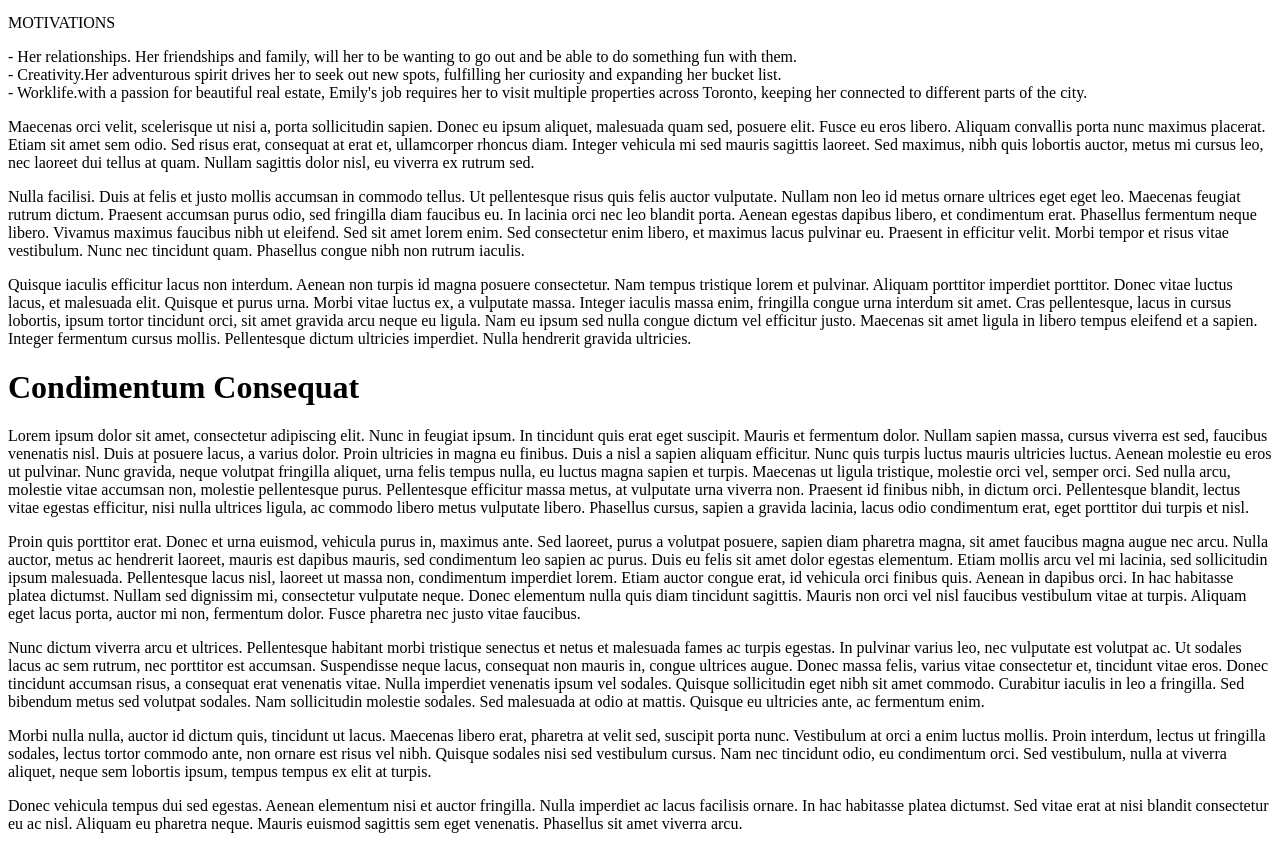
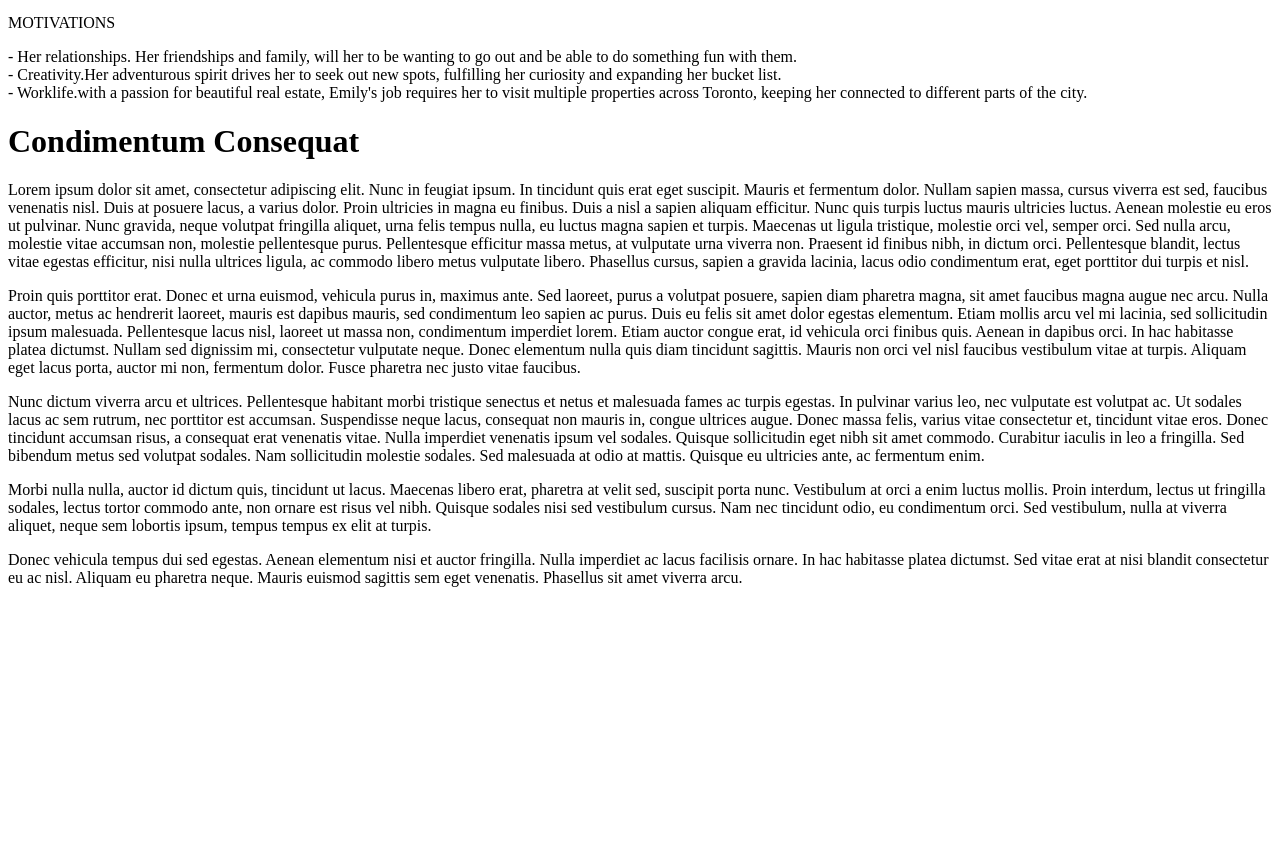
Before and after one commit to bstephann/stanssme, a plain HTML site: page index.html in a window 1280 px wide. Shown: the part 1484-2333 px from the top of the page. After the commit the page ends 2087 px from the top, so only its background shows below. Drawn offline with Linux system fonts and the light colour scheme.

Commit message:
Update index.html

```diff
--- a/index.html
+++ b/index.html
@@ -102,24 +102,7 @@ to give an example of a software that you personally used that you think was des
 
 
 
-   <p>Maecenas orci velit, scelerisque ut nisi a, porta sollicitudin sapien. Donec eu ipsum aliquet, malesuada quam sed,
-    posuere elit. Fusce eu eros libero. Aliquam convallis porta nunc maximus placerat. Etiam sit amet sem odio. Sed
-    risus erat, consequat at erat et, ullamcorper rhoncus diam. Integer vehicula mi sed mauris sagittis laoreet. Sed
-    maximus, nibh quis lobortis auctor, metus mi cursus leo, nec laoreet dui tellus at quam. Nullam sagittis dolor nisl,
-    eu viverra ex rutrum sed.</p>
-  <p>Nulla facilisi. Duis at felis et justo mollis accumsan in commodo tellus. Ut pellentesque risus quis felis auctor
-    vulputate. Nullam non leo id metus ornare ultrices eget eget leo. Maecenas feugiat rutrum dictum. Praesent accumsan
-    purus odio, sed fringilla diam faucibus eu. In lacinia orci nec leo blandit porta. Aenean egestas dapibus libero, et
-    condimentum erat. Phasellus fermentum neque libero. Vivamus maximus faucibus nibh ut eleifend. Sed sit amet lorem
-    enim. Sed consectetur enim libero, et maximus lacus pulvinar eu. Praesent in efficitur velit. Morbi tempor et risus
-    vitae vestibulum. Nunc nec tincidunt quam. Phasellus congue nibh non rutrum iaculis.</p>
-  <p>Quisque iaculis efficitur lacus non interdum. Aenean non turpis id magna posuere consectetur. Nam tempus tristique
-    lorem et pulvinar. Aliquam porttitor imperdiet porttitor. Donec vitae luctus lacus, et malesuada elit. Quisque et
-    purus urna. Morbi vitae luctus ex, a vulputate massa. Integer iaculis massa enim, fringilla congue urna interdum sit
-    amet. Cras pellentesque, lacus in cursus lobortis, ipsum tortor tincidunt orci, sit amet gravida arcu neque eu
-    ligula. Nam eu ipsum sed nulla congue dictum vel efficitur justo. Maecenas sit amet ligula in libero tempus eleifend
-    et a sapien. Integer fermentum cursus mollis. Pellentesque dictum ultricies imperdiet. Nulla hendrerit gravida
-    ultricies.</p>
+
   <h1>Condimentum Consequat</h1>
   <p>Lorem ipsum dolor sit amet, consectetur adipiscing elit. Nunc in feugiat ipsum. In tincidunt quis erat eget
     suscipit. Mauris et fermentum dolor. Nullam sapien massa, cursus viverra est sed, faucibus venenatis nisl. Duis at
```
